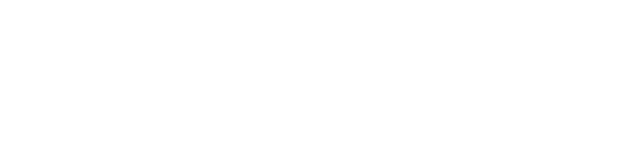
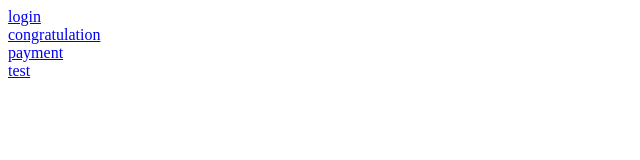
Before and after one commit to ARMAN-8/intern-landing, a plain HTML site: page index.html in a window 1280 px wide. Shown: the whole page, without its empty margins (0-640 px from the left). Drawn offline with Linux system fonts and the light colour scheme.

Commit message:
final changes

```diff
--- a/index.html
+++ b/index.html
@@ -6,5 +6,13 @@
 </head>
 <body>
 
+<a href="login.html">login</a>
+<br>
+<a href="congratulation.html">congratulation</a>
+<br>
+<a href="payment.html">payment</a>
+<br>
+<a href="test.html">test</a>
+
 </body>
 </html>
```
Also changed, not shown: login.html (+1 -1 lines).
